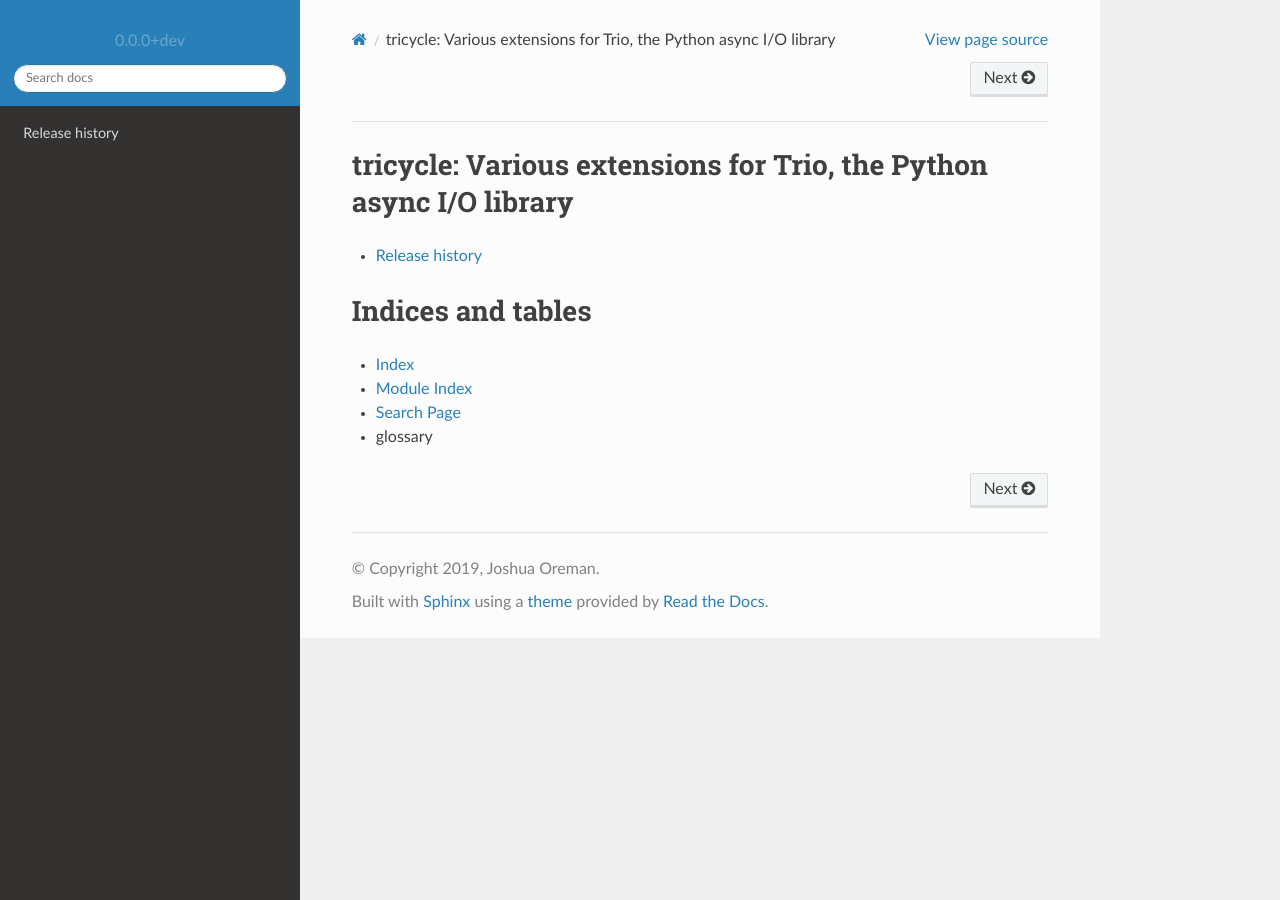
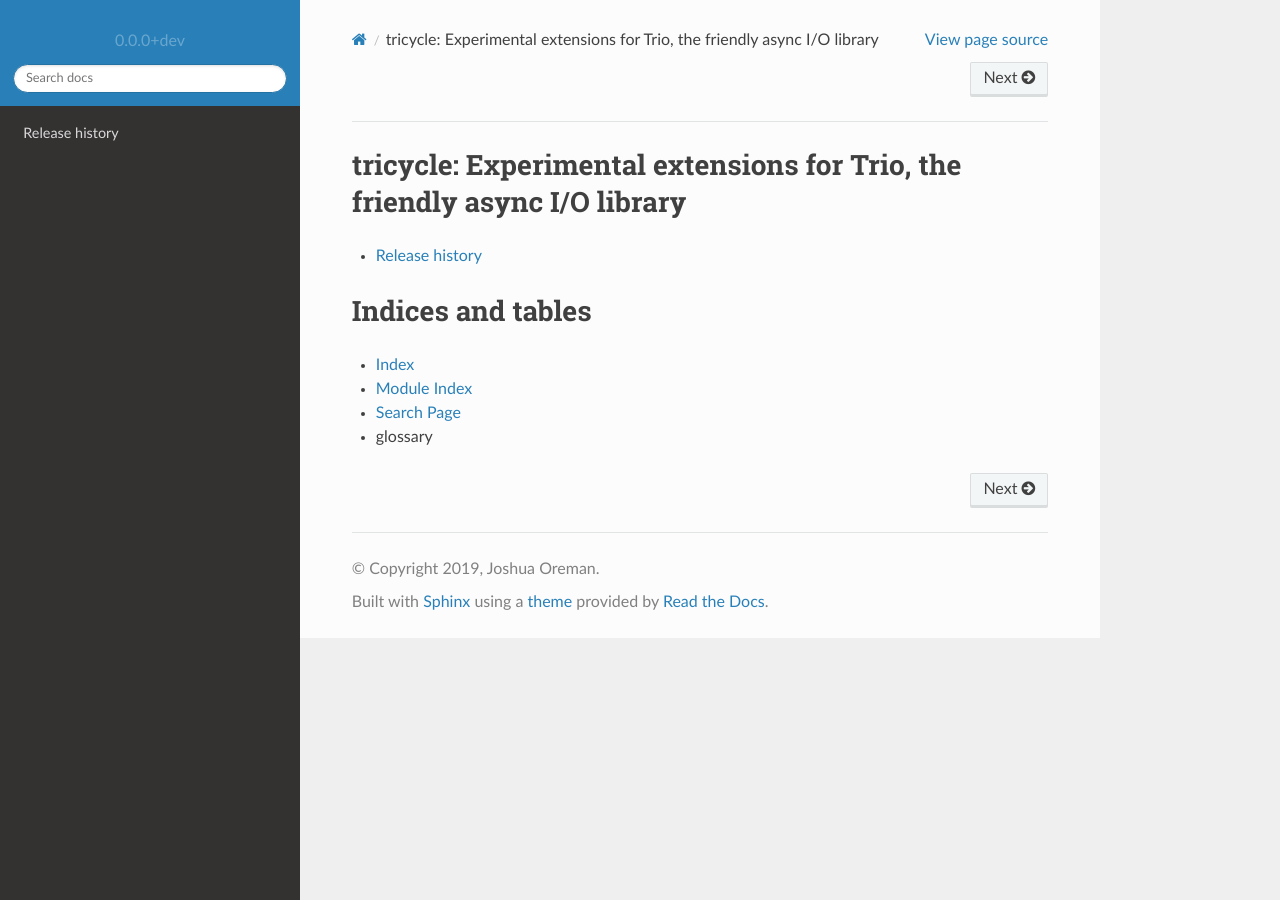
Before and after one commit to oremanj/tricycle, a Sphinx documentation site: the page built from docs/source/index.rst, in a window 1280 px wide. Built offline with Sphinx 7.4.7 and the Read the Docs theme 2.0.0, drawn with Linux system fonts in a browser that asks for light colours.

Commit message:
Be consistent about our tagline

```diff
--- a/docs/source/conf.py
+++ b/docs/source/conf.py
@@ -190,6 +190,6 @@ man_pages = [
 #  dir menu entry, description, category)
 texinfo_documents = [
     (master_doc, 'tricycle', 'tricycle Documentation',
-     author, 'tricycle', 'Various extensions for Trio, the Python async I/O library',
+     author, 'tricycle', 'Experimental extensions for Trio, the friendly async I/O library',
      'Miscellaneous'),
 ]
--- a/docs/source/index.rst
+++ b/docs/source/index.rst
@@ -4,9 +4,9 @@
    contain the root `toctree` directive.
 
 
-===================================================================
-tricycle: Various extensions for Trio, the Python async I/O library
-===================================================================
+==========================================================================
+tricycle: Experimental extensions for Trio, the friendly async I/O library
+==========================================================================
 
 .. toctree::
    :maxdepth: 2
--- a/setup.py
+++ b/setup.py
@@ -7,7 +7,7 @@ LONG_DESC = open("README.rst", encoding="utf-8").read()
 setup(
     name="tricycle",
     version=__version__,
-    description="Various extensions for Trio, the Python async I/O library",
+    description="Experiemntal extensions for Trio, the friendly async I/O library",
     url="https://github.com/oremanj/tricycle",
     long_description=LONG_DESC,
     author="Joshua Oreman",
```
